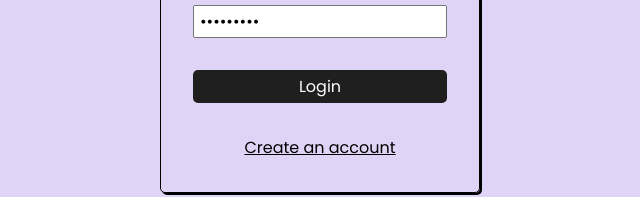
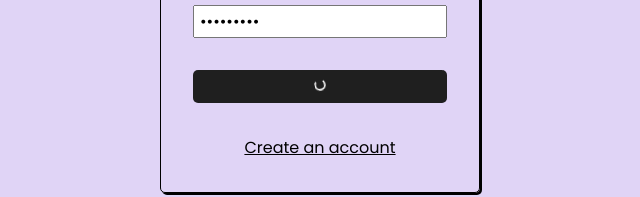
Before and after one commit to aman11s/chat-room, a React (Create React App) app: page /login in a window 1280 px wide. Both pictures are taken after typing "name@example.com", "Sample123" into the empty fields and a click on the button "Login". Shown: the part 322-519 px from the top of the page, without its empty margins (320-960 px from the left). Built offline with nearby package versions, Linux system fonts and the light colour scheme; no server answers.

Commit message:
feat : add loader to auth buttons

```diff
--- a/src/pages/Login/Login.jsx
+++ b/src/pages/Login/Login.jsx
@@ -2,6 +2,7 @@ import React, { useState } from "react";
 import { Link, useLocation, Navigate } from "react-router-dom";
 import { loginHandler } from "../../features";
 import { useDispatch, useSelector } from "react-redux";
+import ClipLoader from "react-spinners/ClipLoader";
 
 const loginFormDetails = [
   {
@@ -28,6 +29,7 @@ export const Login = () => {
 
   const {
     userData: { token },
+    status,
   } = useSelector((store) => store.auth);
 
   const dispatch = useDispatch();
@@ -66,7 +68,13 @@ export const Login = () => {
             </label>
           );
         })}
-        <button className="btn primary-btn">Login</button>
+        <button className="btn primary-btn">
+          {status === "pending" ? (
+            <ClipLoader color="#fff" speedMultiplier={2} size={14} />
+          ) : (
+            "Login"
+          )}
+        </button>
         <Link to="/signup" className="link">
           Create an account
         </Link>
--- a/src/pages/Signup/Signup.jsx
+++ b/src/pages/Signup/Signup.jsx
@@ -3,6 +3,7 @@ import { Link } from "react-router-dom";
 import { useDispatch, useSelector } from "react-redux";
 import { signupHandler } from "../../features";
 import { Navigate, useLocation } from "react-router-dom";
+import ClipLoader from "react-spinners/ClipLoader";
 
 const signupFormDetails = [
   {
@@ -37,6 +38,7 @@ export const Signup = () => {
   const dispatch = useDispatch();
   const {
     userData: { token },
+    status,
   } = useSelector((store) => store.auth);
   const location = useLocation();
 
@@ -73,7 +75,13 @@ export const Signup = () => {
             </label>
           );
         })}
-        <button className="btn primary-btn">Singup</button>
+        <button className="btn primary-btn">
+          {status === "pending" ? (
+            <ClipLoader color="#fff" speedMultiplier={2} size={14} />
+          ) : (
+            "Signup"
+          )}
+        </button>
         <Link to="/login" className="link">
           Already have an account
         </Link>
```
